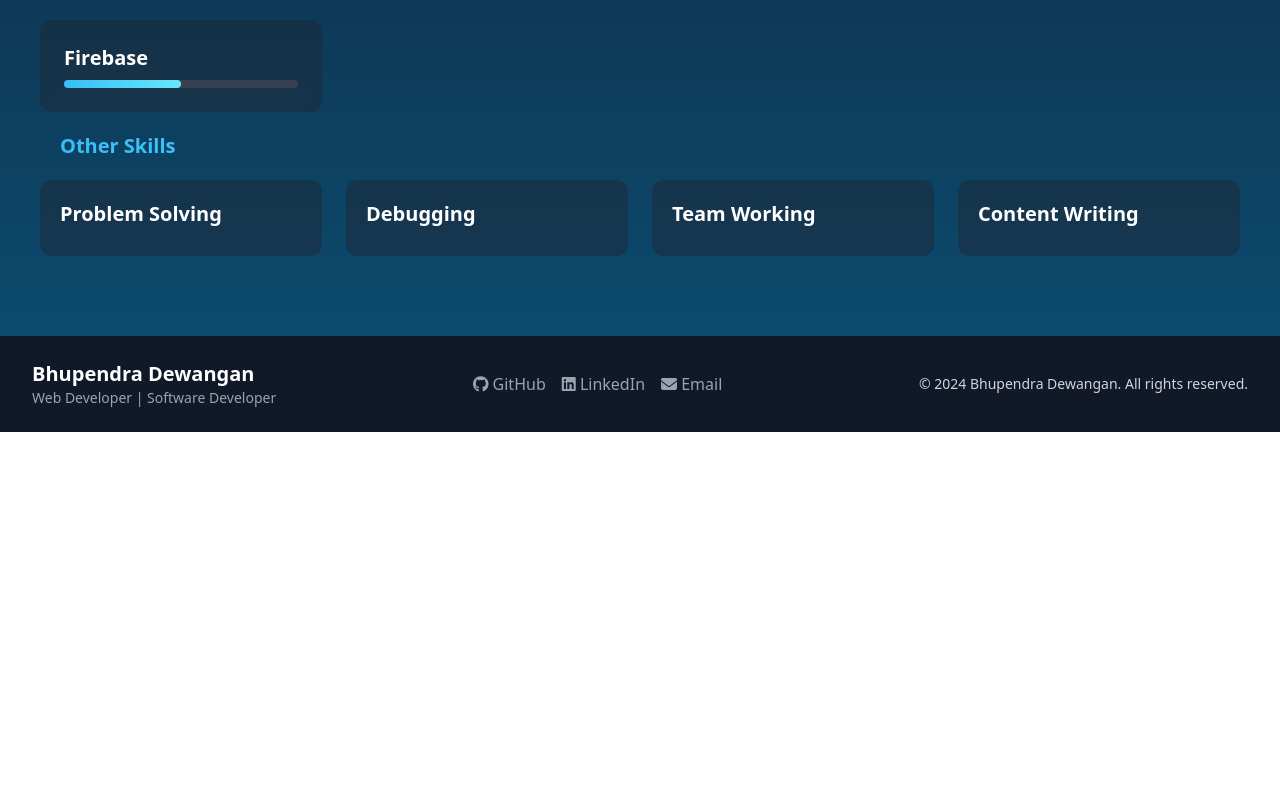
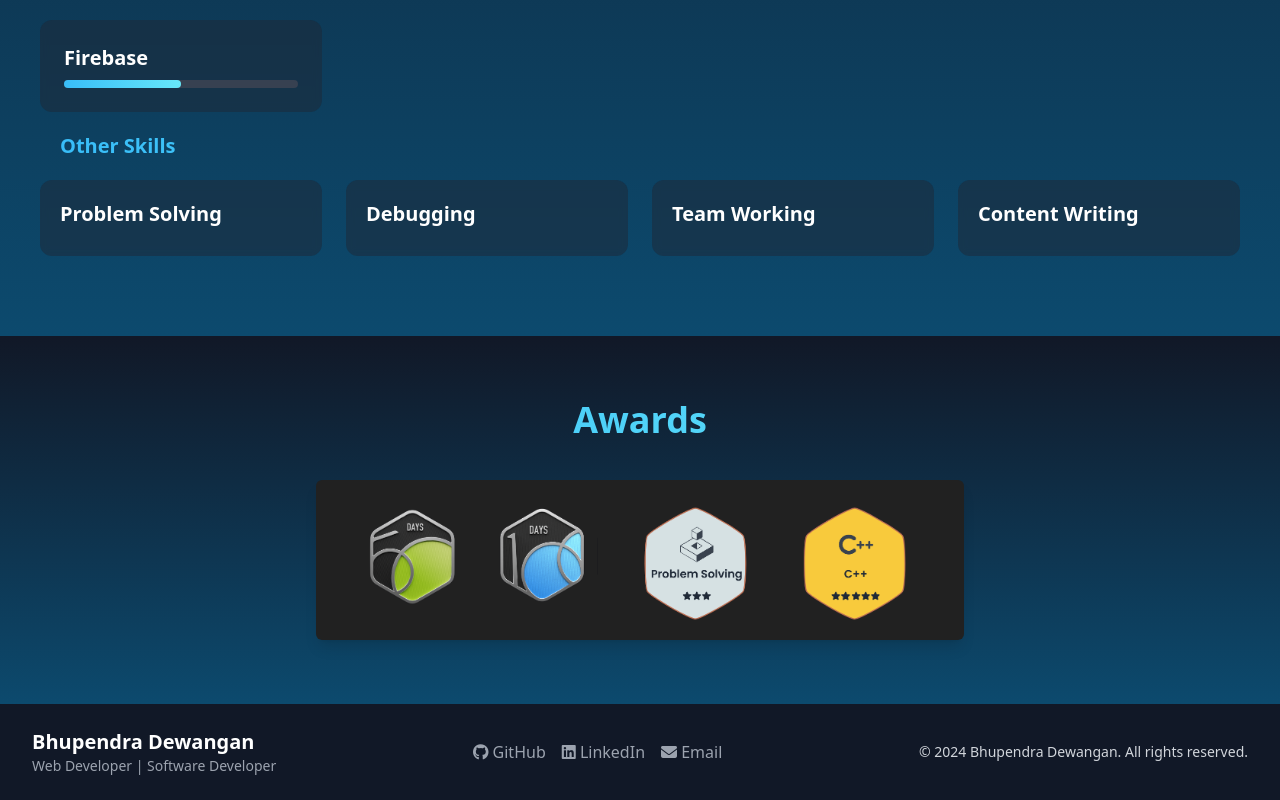
Before and after one commit to Bhupendra-17/Portfolio, a React (Vite) app in the folder client/: page / in a window 1280 px wide. Shown: the part 1763-2563 px from the top of the page. Before the commit the page ends 2195 px from the top, so only its background shows below. Built offline with nearby package versions, Linux system fonts and the light colour scheme.

Commit message:
Added awards

```diff
--- a/client/src/Home.jsx
+++ b/client/src/Home.jsx
@@ -5,6 +5,7 @@ import Sidebar from './components/Sidebar/Container';
 // import Skills from './Skills';
 import Footer from './Footer';
 import Giphy from '/giphy.webp';
+import Awards from '/awards.png'
 
 function Home() {
   const [animate, setAnimate] = useState(false);
@@ -29,7 +30,7 @@ function Home() {
     { name: "Problem Solving" },
     { name: "Debugging" },
     { name: "Team Working" },
-    { name: "Content Writing" }
+    { name: "Content Writing" },
   ];
 
   // Intersection Observer for scroll animations
@@ -73,7 +74,7 @@ function Home() {
               <div
                 id="card1"
                 data-animate
-                className={`transform transition-all duration-[1500ms] ${isVisible.card1 ? 'translate-y-0 opacity-100' : 'translate-y-20 opacity-0'
+                className={`transform transition-all duration-[2000ms] ${isVisible.card1 ? 'translate-y-0 opacity-100' : 'translate-y-20 opacity-0'
                   }`}
               >
                 <Container />
@@ -124,7 +125,7 @@ function Home() {
               <div className="relative z-10 text-white">
                 <h3 className="text-xl font-bold  mb-2">Newsletter Team, SSIPMT Raipur</h3>
                 <p> Content Writer</p>
-                  <p>Sept-2023  to  August-2024</p>
+                <p>October-2023  to  July-2024</p>
               </div>
             </div>
           </div>
@@ -213,6 +214,28 @@ function Home() {
         </div>
       </section>
 
+      {/* Brownie Points Section */}
+      <section className="py-16 bg-gradient-to-b from-gray-900 to-sky-900">
+        <div className="container mx-auto px-10">
+          <h2 className="text-4xl font-black text-center mb-10 bg-gradient-to-r from-sky-400 to-cyan-300 text-transparent bg-clip-text">
+            Awards
+          </h2>
+          <div
+            id="card1"
+            data-animate
+            className={`transform transition-all duration-[5000ms] ${isVisible.card1 ? 'translate-y-0 opacity-100' : 'translate-y-20 opacity-0'
+              }`}
+          >
+            <img
+              src={Awards}
+              alt='award'
+              className="md:h-40 lg:h-40 shadow-lg mx-auto rounded-md"
+            />
+          </div>
+
+        </div>
+      </section>
+
       <Footer />
 
       {/* Custom CSS */}
```
Also changed, not shown: client/public/awards.png (added), client/public/download.png (added). Lines whose indentation alone changed are shown as unchanged.
